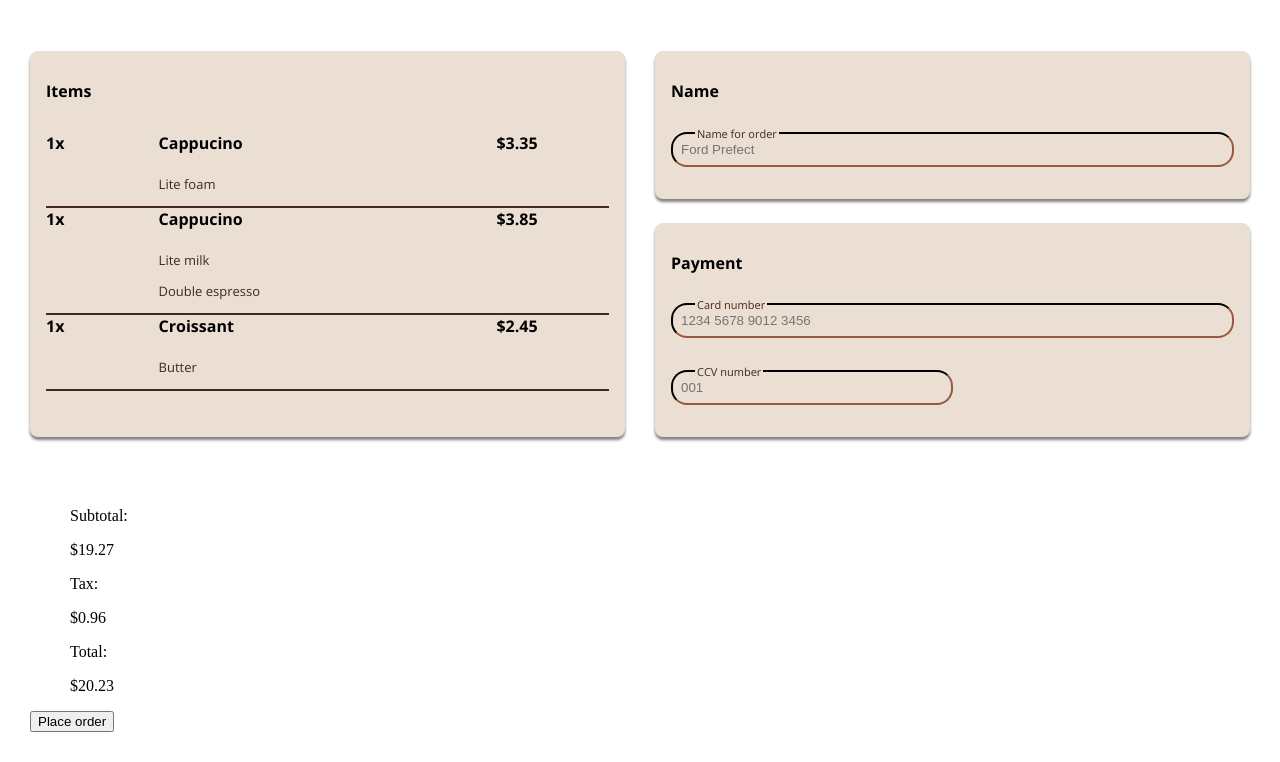
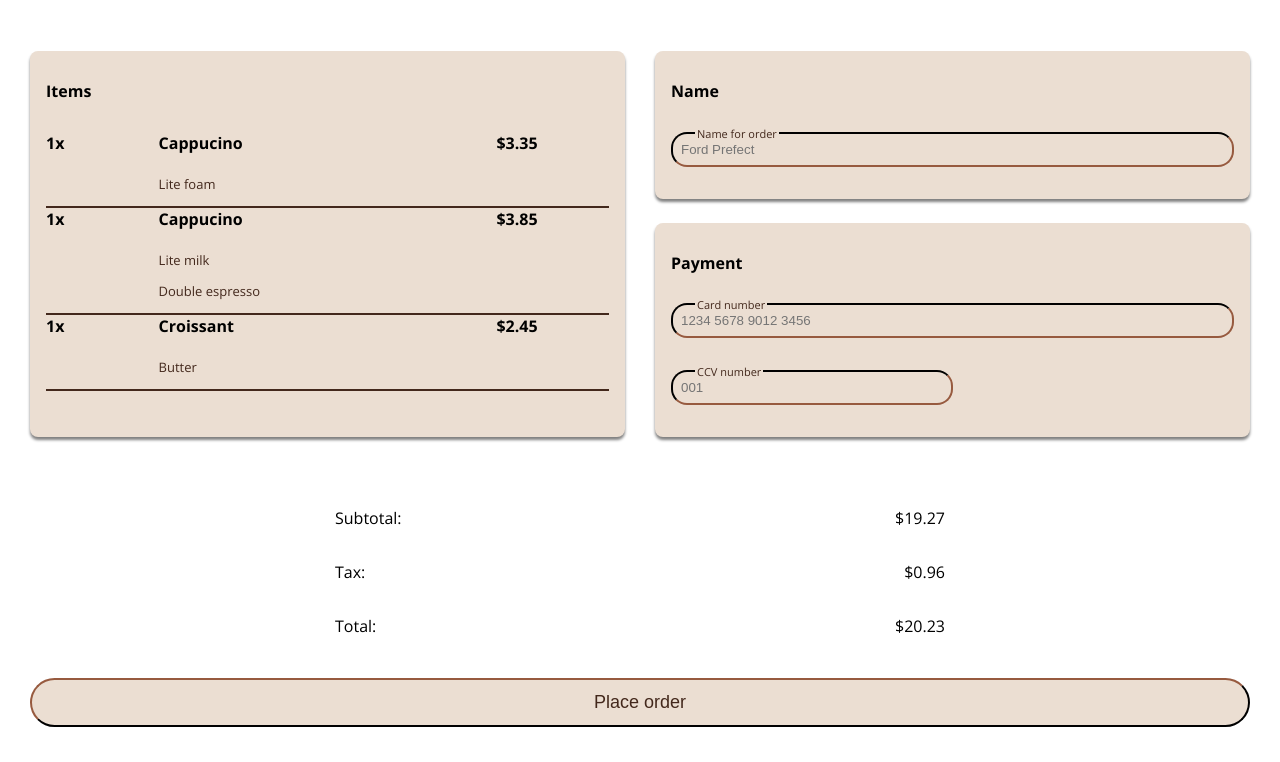
Before and after one commit to ssuish/frontend-projects, a plain HTML site: page coffee-app/index.html in a window 1280 px wide. Shown: the part 67-829 px from the top of the page. Drawn offline with nearby package versions, Linux system fonts and the light colour scheme.

Commit message:
css challenge (coffee shop) done

```diff
--- a/coffee-app/index.html
+++ b/coffee-app/index.html
@@ -68,20 +68,14 @@
         </section>
         <section class="purchase-container">
             <div class="subtotal">
-                <ul>
-                    <li>
-                        <p>Subtotal: </p>
-                        <p>$19.27</p>
-                    </li>
-                    <li>
-                        <p>Tax: </p>
-                        <p>$0.96</p>
-                    </li>
-                    <li>
-                        <p>Total: </p>
-                        <p>$20.23</p>
-                    </li>
-                </ul>
+                <div class="purchase-list">
+                    <p class="subtotal">Subtotal: </p>
+                    <p class="subtotal-value">$19.27</p>
+                    <p class="tax">Tax: </p>
+                    <p class="tax-value">$0.96</p>
+                    <p class="total">Total: </p>
+                    <p class="total-value">$20.23</p>
+                </div>
             </div>
             <button type="submit">Place order</button>
         </section>
--- a/coffee-app/styles.css
+++ b/coffee-app/styles.css
@@ -110,6 +110,16 @@ ol {
   padding: 0;
 }
 
+button {
+  border-radius: 100px;
+  padding: 12px;
+  width: 100%;
+  font-size: large;
+  border-color: #43281c;
+  background-color: #ebded2;
+  color: #43281c;
+}
+
 .items {
   display: grid;
   grid-template-areas:
@@ -143,3 +153,43 @@ ol {
   font-size: small;
   color: #43281c;
 }
+
+.purchase-list {
+  display: grid;
+  grid-template-areas:
+    "st st-v"
+    "tx tx-v"
+    "tl tl-v";
+  grid-template-columns: 1fr 1fr;
+  grid-template-rows: auto auto auto;
+  width: 100%;
+  padding: 0 25% 25px 25%;
+  font-family: "Open Sans";
+}
+
+.subtotal {
+  grid-area: st;
+}
+
+.subtotal-value {
+  grid-area: st-v;
+  text-align: end;
+}
+
+.tax {
+  grid-area: tx;
+}
+
+.tax-value {
+  grid-area: tx-v;
+  text-align: end;
+}
+
+.total {
+  grid-area: tl;
+}
+
+.total-value {
+  grid-area: tl-v;
+  text-align: end;
+}
```
